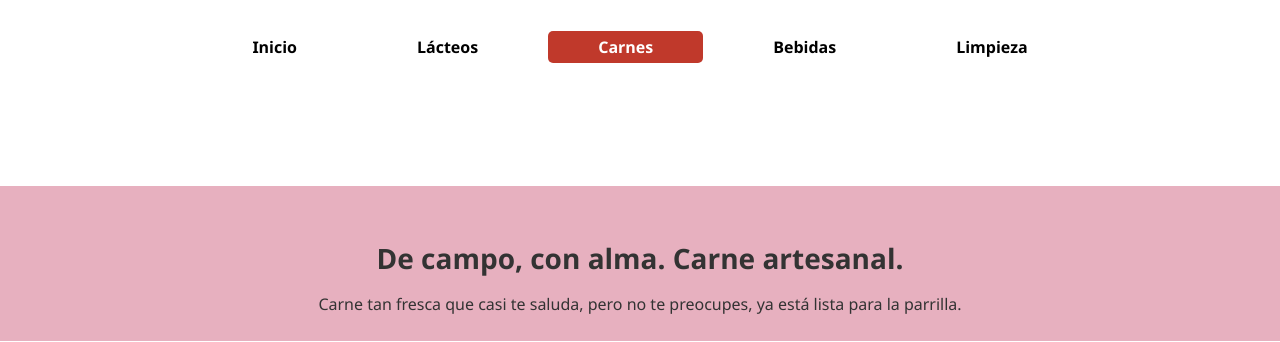
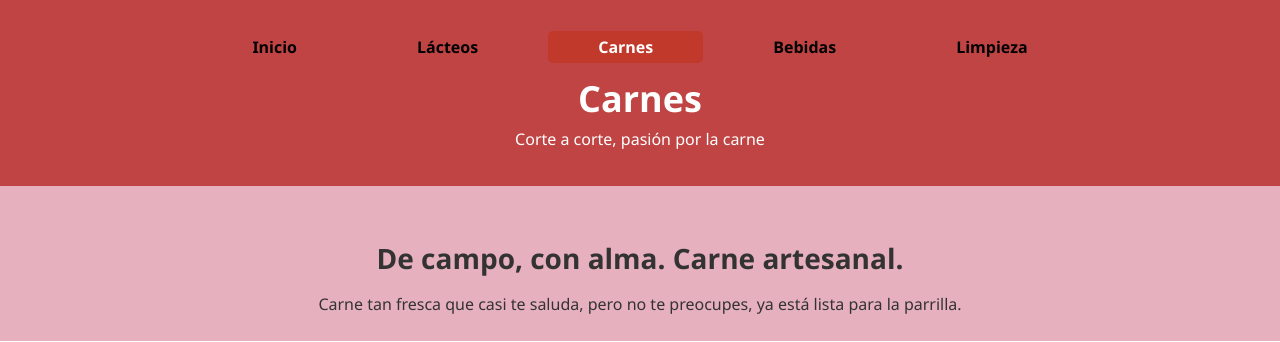
Before and after one commit to DaYascaribay/AWS-Ejercicio2-DigitalOcean, a Flask app: page / in a window 1280 px wide. Shown: the top 342 px of the page. Run offline with Flask 3, Linux system fonts and the light colour scheme.

Commit message:
cambio de color rojo

```diff
--- a/static/CSS/pagina1.css
+++ b/static/CSS/pagina1.css
@@ -9,7 +9,7 @@ body {
 
 /* Encabezado */
 .header {
-  background-color: #ffffff;
+  background-color: #c04444;
   color: white;
   padding: 20px;
   text-align: center;
```
